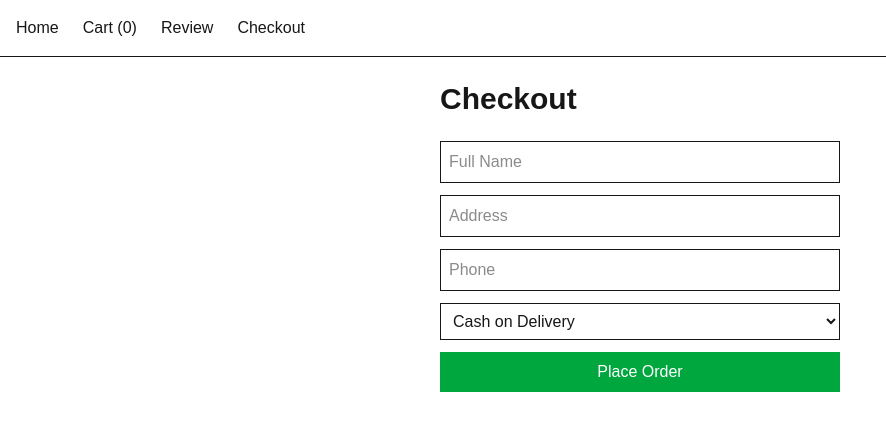
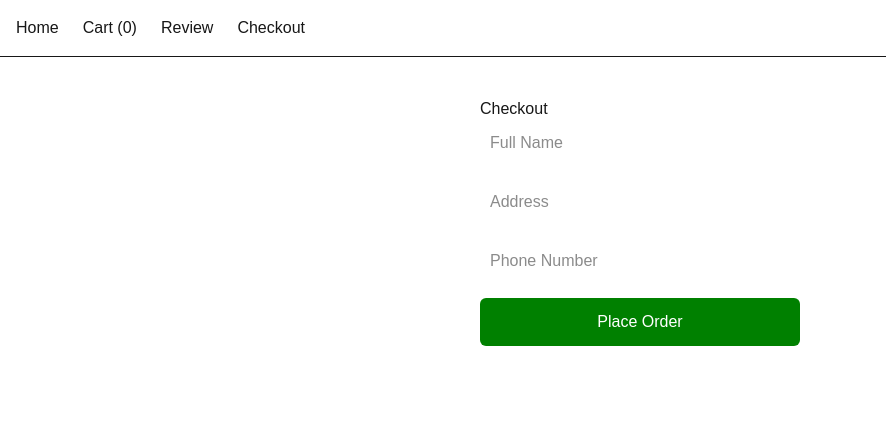
Before and after one commit to amrutha-b-s/ecommerce-next, a Next.js app: page /checkout in a window 1280 px wide. Before the commit this address had no page. Shown: the top 430 px of the page, without its empty margins (0-886 px from the left). Built offline with nearby package versions, Linux system fonts and the light colour scheme.

Commit message:
Added checkout form validation and success cat image

```diff
--- a/src/app/checkout/page.tsx
+++ b/src/app/checkout/page.tsx
@@ -1,7 +1,7 @@
 "use client";
 
+import { useState } from "react";
 import { useRouter } from "next/navigation";
-import { useState, useEffect } from "react";
 
 export default function CheckoutPage() {
   const router = useRouter();
@@ -9,115 +9,101 @@ export default function CheckoutPage() {
   const [name, setName] = useState("");
   const [address, setAddress] = useState("");
   const [phone, setPhone] = useState("");
-  const [paymentMode, setPaymentMode] = useState("COD");
   const [error, setError] = useState("");
   const [orderPlaced, setOrderPlaced] = useState(false);
 
-  // 🚫 Redirect if cart empty
-  useEffect(() => {
-    const cart = JSON.parse(localStorage.getItem("cart") || "[]");
-    if (cart.length === 0) {
-      router.push("/");
-    }
-  }, []);
-
-  const placeOrder = () => {
-    if (!name.trim() || !address.trim() || !phone.trim()) {
-      setError("Please fill all fields.");
+  const handleSubmit = () => {
+    if (!name || !address || !phone) {
+      setError("⚠️ Please fill all fields!");
       return;
     }
 
-    const cart = JSON.parse(localStorage.getItem("cart") || "[]");
-
-    const total = cart.reduce(
-      (sum: number, item: any) =>
-        sum + item.price * item.quantity,
-      0
-    );
-
-    const existingOrders = JSON.parse(
-      localStorage.getItem("orders") || "[]"
-    );
-
-    const newOrder = {
-      id: Date.now(),
-      date: new Date().toLocaleString(),
-      items: cart,
-      total,
-      status: "Processing",
-      paymentMode,
+    setError("");
+    setOrderPlaced(true);
   };
 
-    localStorage.setItem(
-      "orders",
-      JSON.stringify([...existingOrders, newOrder])
-    );
+  // ✅ SUCCESS SCREEN
+  if (orderPlaced) {
+    return (
+      <main style={{ padding: "40px", textAlign: "center" }}>
+        <h1>Checkout</h1>
 
-    localStorage.removeItem("cart");
+        <img
+          src="/cat-success.png"
+          alt="Success Cat"
+          style={{ width: "200px", margin: "20px auto" }}
+        />
 
-    // update navbar count
-    window.dispatchEvent(new Event("storage"));
-
-    setOrderPlaced(true);
-
-    setTimeout(() => {
-      router.push("/orders");
-    }, 1500);
-  };
-
-  return (
-    <main className="p-6 max-w-md mx-auto">
-      <h1 className="text-3xl font-bold mb-6">Checkout</h1>
-
-      {orderPlaced ? (
-        <h2 className="text-green-600 text-xl">
+        <h2 style={{ color: "green" }}>
           🎉 Order placed successfully!
         </h2>
-      ) : (
-        <>
+
+        <button
+          onClick={() => router.push("/")}
+          style={{
+            marginTop: "20px",
+            padding: "10px 20px",
+            backgroundColor: "#2563eb",
+            color: "white",
+            border: "none",
+            borderRadius: "6px",
+            cursor: "pointer",
+          }}
+        >
+          Continue Shopping 🛍️
+        </button>
+      </main>
+    );
+  }
+
+  // ✅ FORM SCREEN
+  return (
+    <main style={{ padding: "40px", maxWidth: "400px", margin: "auto" }}>
+      <h1>Checkout</h1>
+
+      <div style={{ display: "flex", flexDirection: "column", gap: "15px" }}>
         <input
+          type="text"
           placeholder="Full Name"
-            className="border p-2 w-full mb-3"
           value={name}
           onChange={(e) => setName(e.target.value)}
+          style={{ padding: "10px" }}
         />
 
         <input
+          type="text"
           placeholder="Address"
-            className="border p-2 w-full mb-3"
           value={address}
           onChange={(e) => setAddress(e.target.value)}
+          style={{ padding: "10px" }}
         />
 
         <input
-            placeholder="Phone"
-            className="border p-2 w-full mb-3"
+          type="tel"
+          placeholder="Phone Number"
           value={phone}
           onChange={(e) => setPhone(e.target.value)}
+          style={{ padding: "10px" }}
         />
 
-          <select
-            className="border p-2 w-full mb-3"
-            value={paymentMode}
-            onChange={(e) => setPaymentMode(e.target.value)}
-          >
-            <option value="COD">Cash on Delivery</option>
-            <option value="UPI">UPI</option>
-            <option value="Card">Card</option>
-          </select>
-
         {error && (
-            <p className="text-red-600 mb-3">{error}</p>
+          <p style={{ color: "red", fontWeight: "bold" }}>{error}</p>
         )}
 
         <button
-            onClick={placeOrder}
-            className="w-full bg-green-600 text-white py-2"
+          onClick={handleSubmit}
+          style={{
+            padding: "12px",
+            backgroundColor: "green",
+            color: "white",
+            border: "none",
+            borderRadius: "6px",
+            cursor: "pointer",
+          }}
         >
           Place Order
         </button>
-        </>
-      )}
+      </div>
     </main>
   );
 }
```
Also changed, not shown: public/cat-success.png (added). Lines whose indentation alone changed are shown as unchanged.
